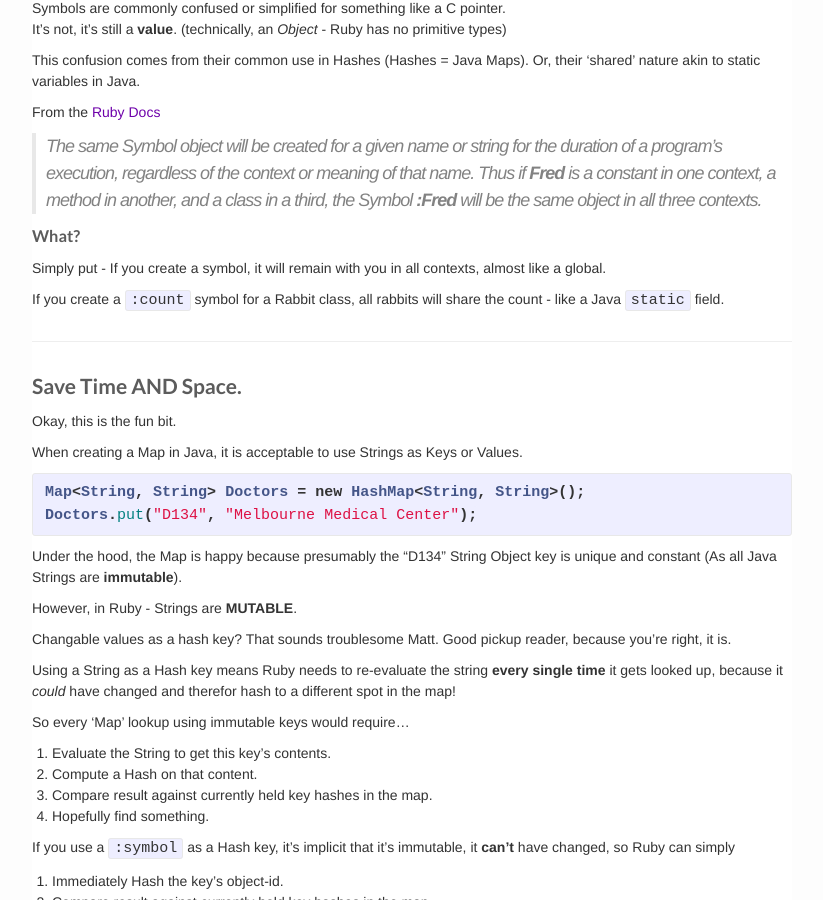
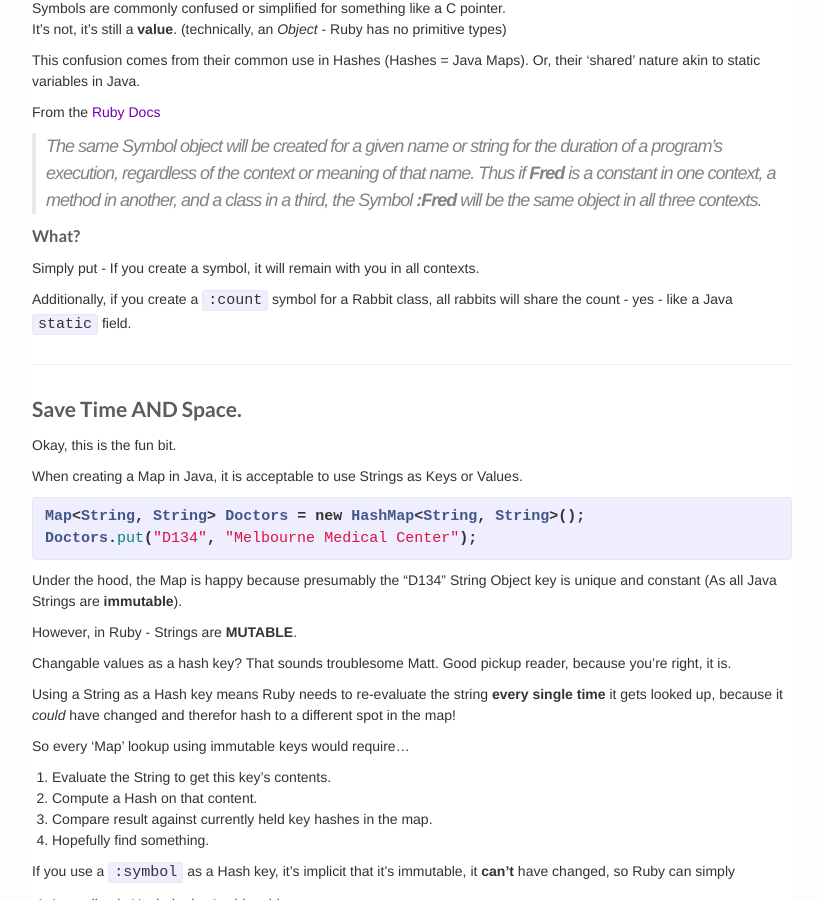
Before and after one commit to codebeer/codebeer.github.io, a Jekyll site: the page built from _posts/2015-01-25-java-to-ruby-symbols.markdown, in a window 1280 px wide and 900 px high, scrolled down 969 px. Shown: the whole window, without its empty margins (228-1051 px from the left). Built offline with Jekyll 4.4.1, drawn with Linux system fonts in a browser that asks for light colours.

Commit message:
ammended confusing language in symbols post

```diff
--- a/_posts/2015-01-25-java-to-ruby-symbols.markdown
+++ b/_posts/2015-01-25-java-to-ruby-symbols.markdown
@@ -60,9 +60,9 @@ From the [Ruby Docs][2]
 
 ### What?
 
-Simply put - If you create a symbol, it will remain with you in all contexts, almost like a global.
+Simply put - If you create a symbol, it will remain with you in all contexts.
 
-If you create a `:count` symbol for a Rabbit class, all rabbits will share the count - like a Java `static` field.
+Additionally, if you create a `:count` symbol for a Rabbit class, all rabbits will share the count - yes - like a Java `static` field.
 
 ---
 
```
